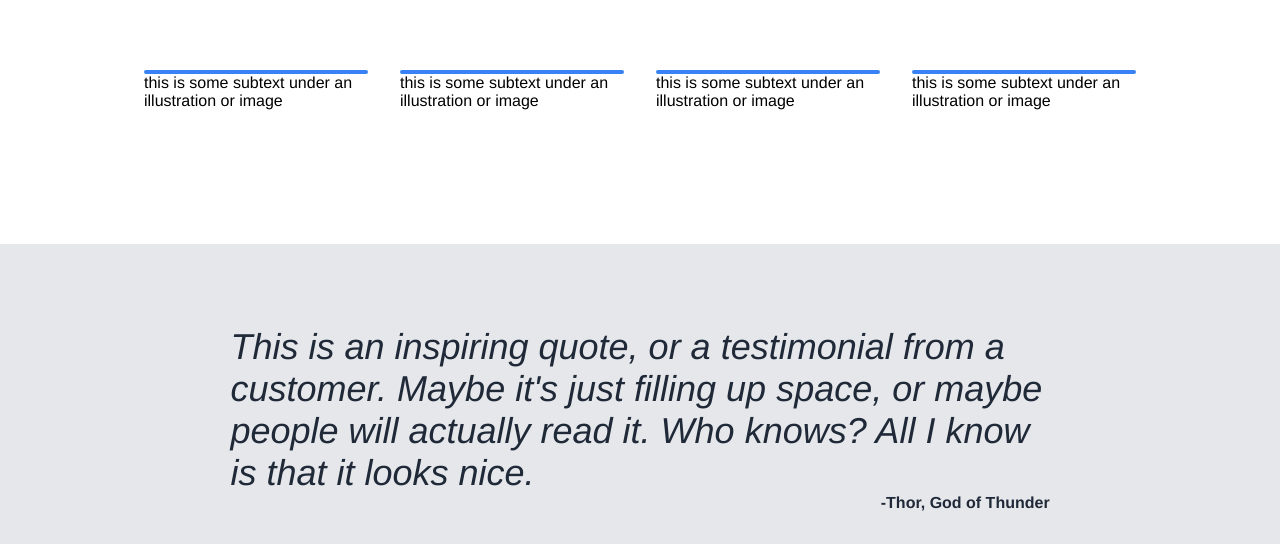
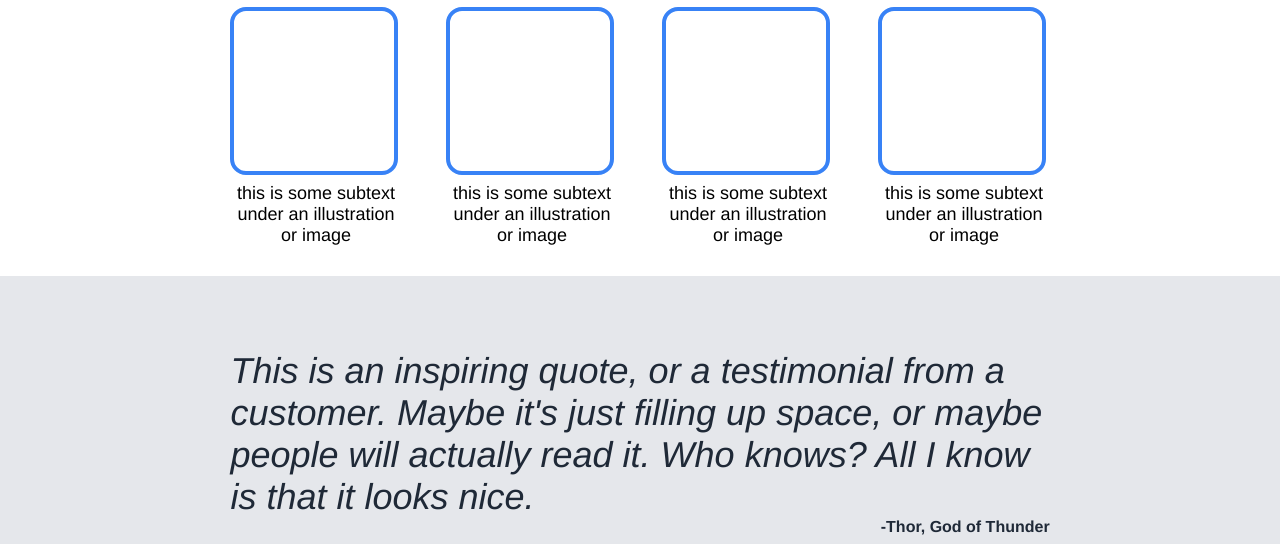
Before and after one commit to SNHardie/odin-landing-page, a plain HTML site: page index.html in a window 1280 px wide. Shown: the part 556-1100 px from the top of the page. Drawn offline with Linux system fonts and the light colour scheme.

Commit message:
Finish page

```diff
--- a/css/style.css
+++ b/css/style.css
@@ -117,15 +117,25 @@ button{
 .mp-title{
     font-size: 36px;
     font-weight: 900;
+    margin-top: 64px;
 }
 
 .picboxpair{
-    margin: 16px;
+    margin: 22px;
+    width: 172px;
 }
 
 .picbox{
-    border-radius: 8px;
-    border: 2px solid #3882F6;
+    border-radius: 16px;
+    border: 4px solid #3882F6;
+    width: 160px;
+    height: 160px;
+}
+
+.picboxtext{
+    text-align: center;
+    margin: 8px 0;
+    font-size: 18px;
 }
 
 .lp-quote{
```
